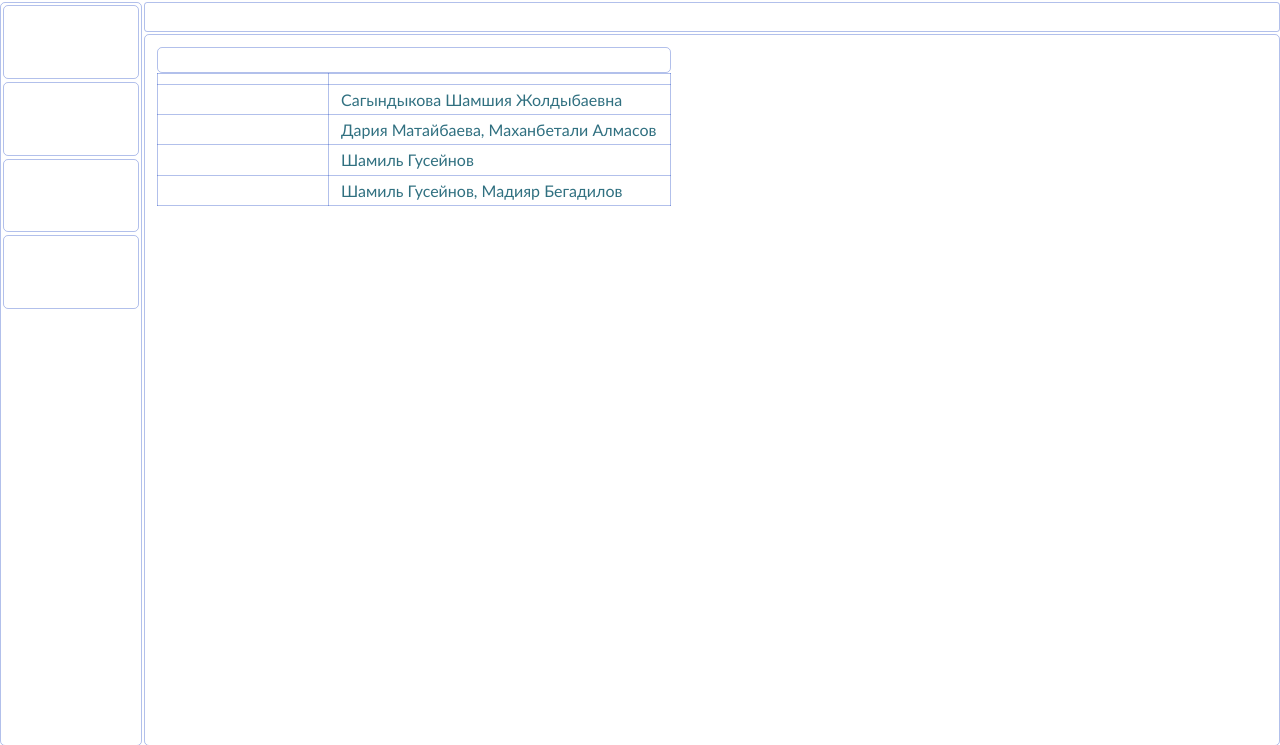
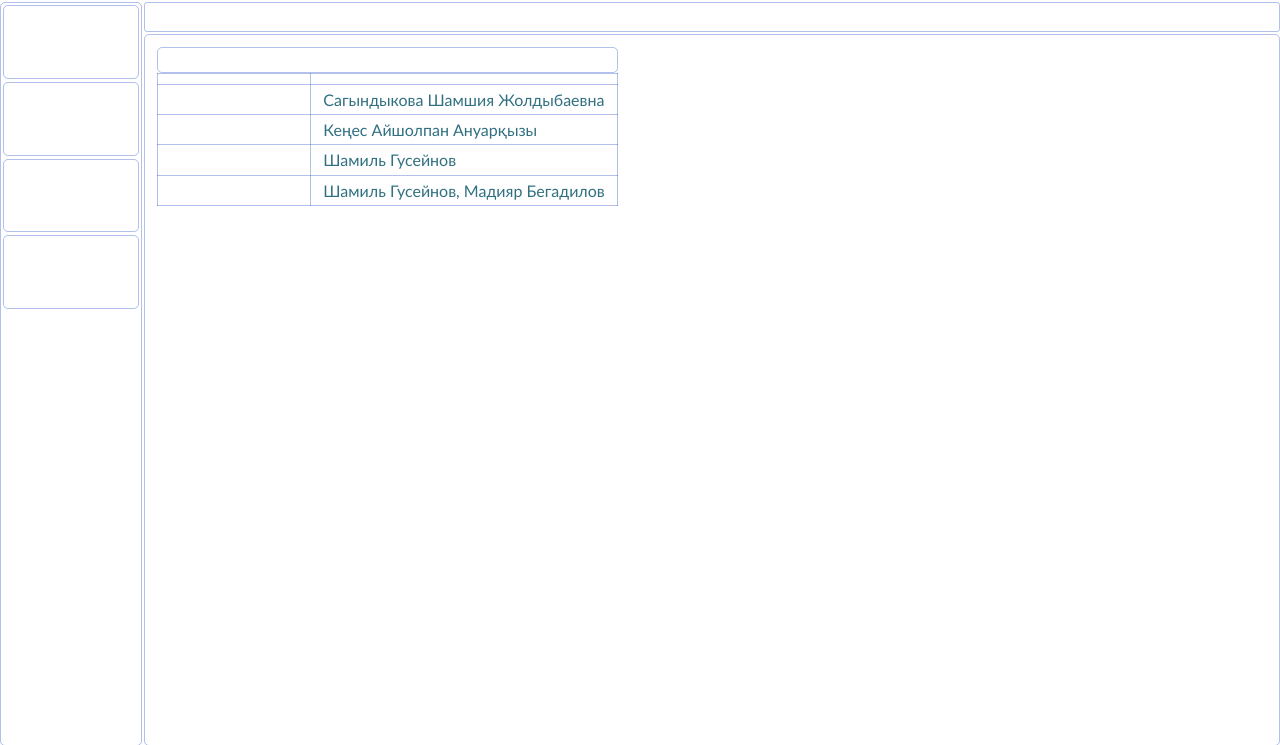
Before and after one commit to Shamil-G/DASORP_2021, a Flask app: page /about in a window 1280 px wide. Shown: the part 28-773 px from the top of the page. Run offline with Flask 2, Linux system fonts and the light colour scheme.

Commit message:
Изменен состав тестировщиков

```diff
--- a/templates/about.html
+++ b/templates/about.html
@@ -34,7 +34,7 @@
 
               <tr>
                   <td><a>{{ res_value('TEST_PARTICIPANTS') }}</a></td>
-                  <td><a>Дария Матайбаева, Маханбетали Алмасов</a></td>
+                  <td><a>Кеңес Айшолпан Ануарқызы</a></td>
               </tr>
 
               <tr>
```
